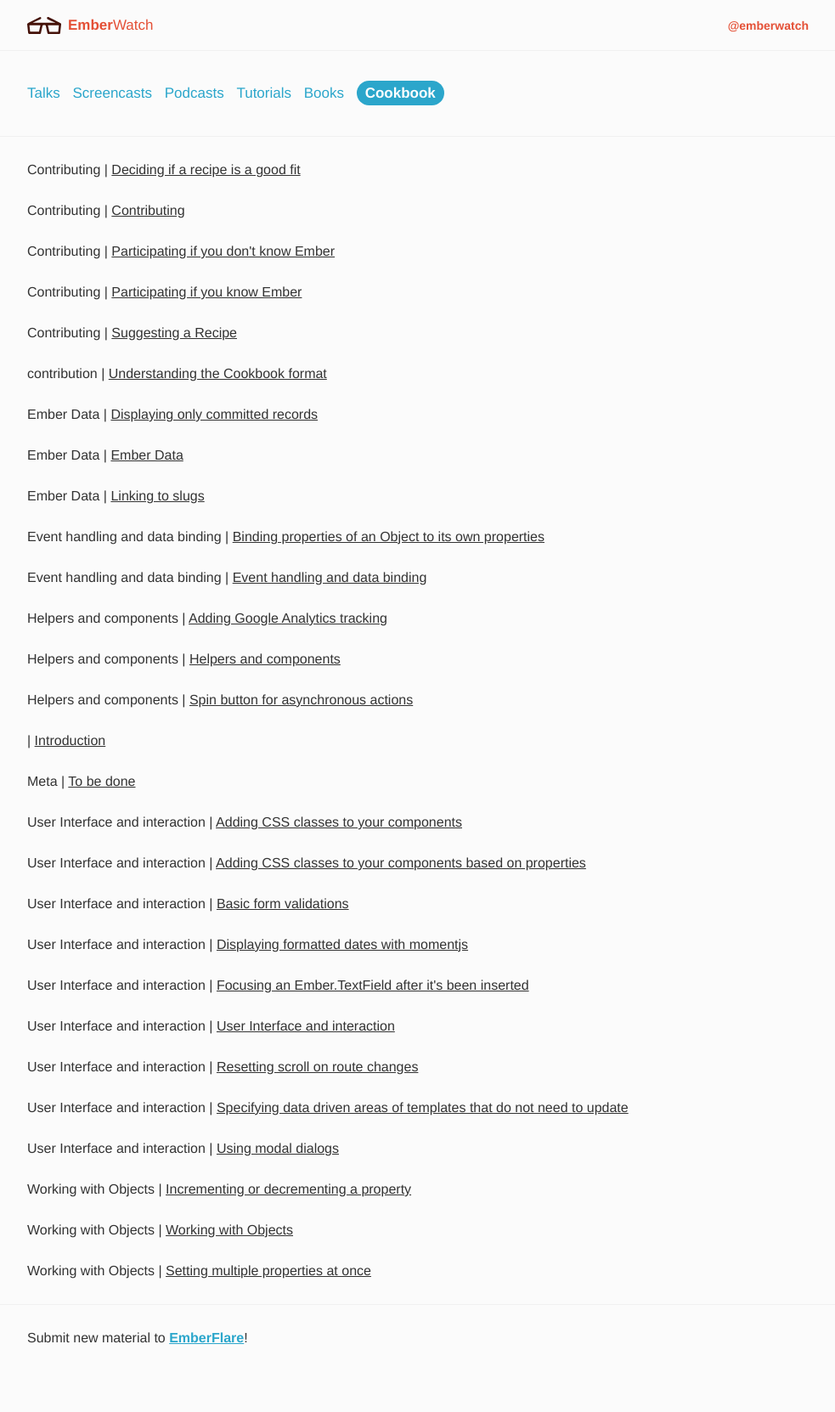
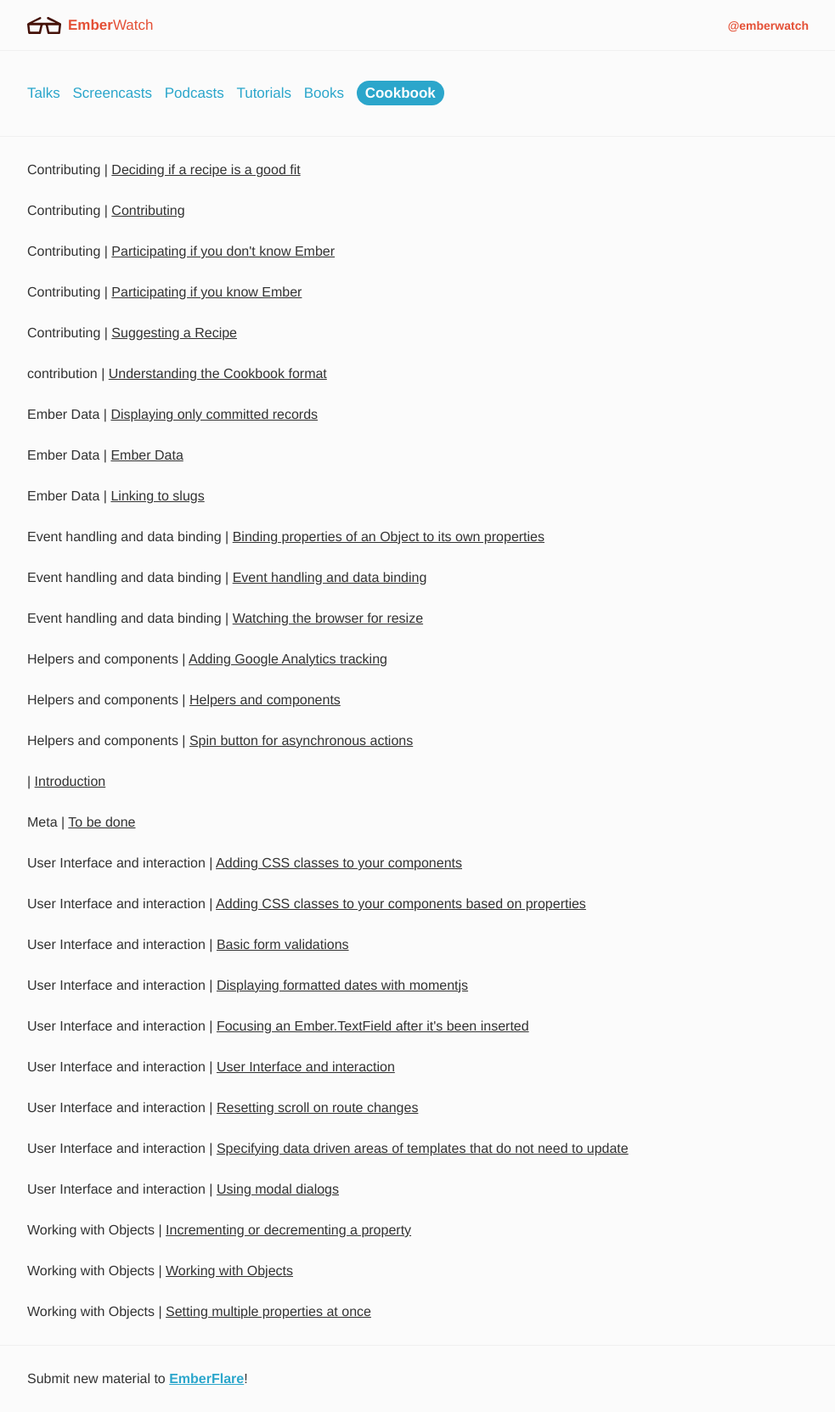
Before and after one commit to emberwatch/emberwatch, a Jekyll site: the page built from cookbook.html, in a window 1280 px wide. Shown: the whole page at 85% size, without its empty margins (148-1131 px from the left). Built offline with Jekyll 4.4.1, drawn with Linux system fonts in a browser that asks for light colours; Markdown is read by kramdown in place of the engine named in the settings; comment, search, counter and statistics services are not loaded; before the commit the page ends 1614 px from its top, so only the background shows below that; part of the change alters nothing that is shown.

Commit message:
Add window resize recipe

````diff
--- a/_recipes/event_handling_and_data_binding/index.md
+++ b/_recipes/event_handling_and_data_binding/index.md
@@ -6,3 +6,4 @@ layout: default
 Here are some recipes for managing events and dealing with bindings.
 
 1. [Binding Properties of an Object to Its Own Properties](./binding_properties_of_an_object_to_its_own_properties)
+2. [Watching the browser for resize](./watching_the_browser_for_resize)
--- /dev/null
+++ b/_recipes/event_handling_and_data_binding/watching_the_browser_for_resize.md
@@ -0,0 +1,86 @@
+---
+title: Watching the browser for resize
+section: Event handling and data binding
+layout: default
+---
+### Problem
+You want to have logic in your application that responds to browser resizing that matches your CSS media queries.
+
+### Solution
+Use a service to watch for the resize event and set variables that can be accessed throughout your application.
+
+```js
+// app/services/resolution.js
+export default Ember.Service.extend({
+
+    desktopBreakpoint: 960,
+    tabletBreakpoint: 600,
+
+    isDesktop: false,
+    isTablet: false,
+    isMobile: true,
+
+    init: function(){
+        var self = this;
+        self.environmentCheck(); //Call to set environment variables at application start
+        Ember.$(window).resize(function(){
+            Ember.run.debounce(self, self.environmentCheck, 1000);
+        });
+    },
+
+    environmentCheck: function(){
+        var self = this;
+        var desktopSize = self.get('desktopBreakpoint');
+        var tabletSize = self.get('tabletBreakpoint');
+
+        if (window.matchMedia("(min-width: "+desktopSize+"px")) {
+            self.set('isDesktop', true);
+            self.set('isTablet', false);
+            self.set('isMobile', false);
+        }
+        else if ("(min-width: "+tabletSize+"px) and (max-width: "+desktopSize+"px)") {
+            self.set('isDesktop', false);
+            self.set('isTablet', true);
+            self.set('isMobile', false);
+        }
+        else {
+            self.set('isDesktop', false);
+            self.set('isTablet', false);
+            self.set('isMobile', true);
+        }
+    }
+});
+```
+
+```js
+// app/initializers/resolution-service.js
+import Resolution from '../services/resolution'
+
+export function initialize(container, application) {
+    application.register('resolution:main', Resolution, { singleton: true });
+    application.inject('component', 'Resolution', 'service:resolution');
+    application.inject('controller', 'Resolution', 'service:resolution');
+}
+
+export default {
+    name: 'resolution-service',
+    initialize: initialize
+};
+```
+
+Now you can access `Resolution` from inside your templates, controllers, and components
+
+From within a template:
+```handlebars
+{{#if Resolution.isDesktop}} ... {{/if}}
+```
+
+From within a controller or component
+```js
+if (this.Resolution.isDesktop){ ... }
+```
+
+### Discussion
+Ember.js can inject [services](http://guides.emberjs.com/v2.0.0/services/) where needed. In this example we are injecting `Resolution` to our components and controllers. This will allow us to have logic based on resolution (ex. rendering a graph only on desktop). We are using [matchmedia](http://caniuse.com/#feat=matchmedia) which supports everything upwards of IE 9. This approach will follow your CSS media queries where something like `$(window).width` will not. By debouncing the resize event this will increase performance by only calling `environmentCheck` once after one second from the last resize event. If you absolutely need to support IE you can check out [Modernizr's mq()](http://modernizr.com/docs/#mq).
+
+If you need to have logic for `mobile and tablet` or `tablet and desktop` you could easily add a [computed property](http://guides.emberjs.com/v2.0.0/object-model/computed-properties/) based on `isMobile`, `isTablet`, and `isDesktop`
````
